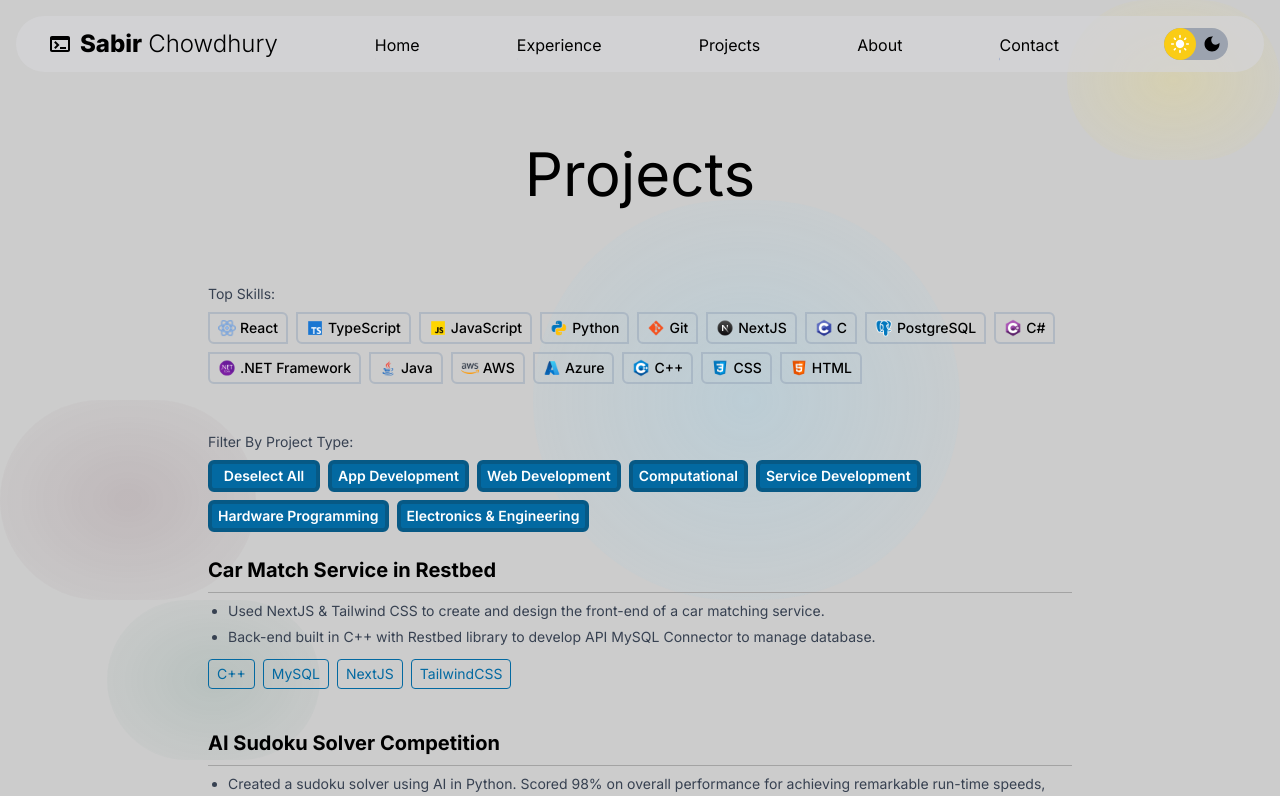
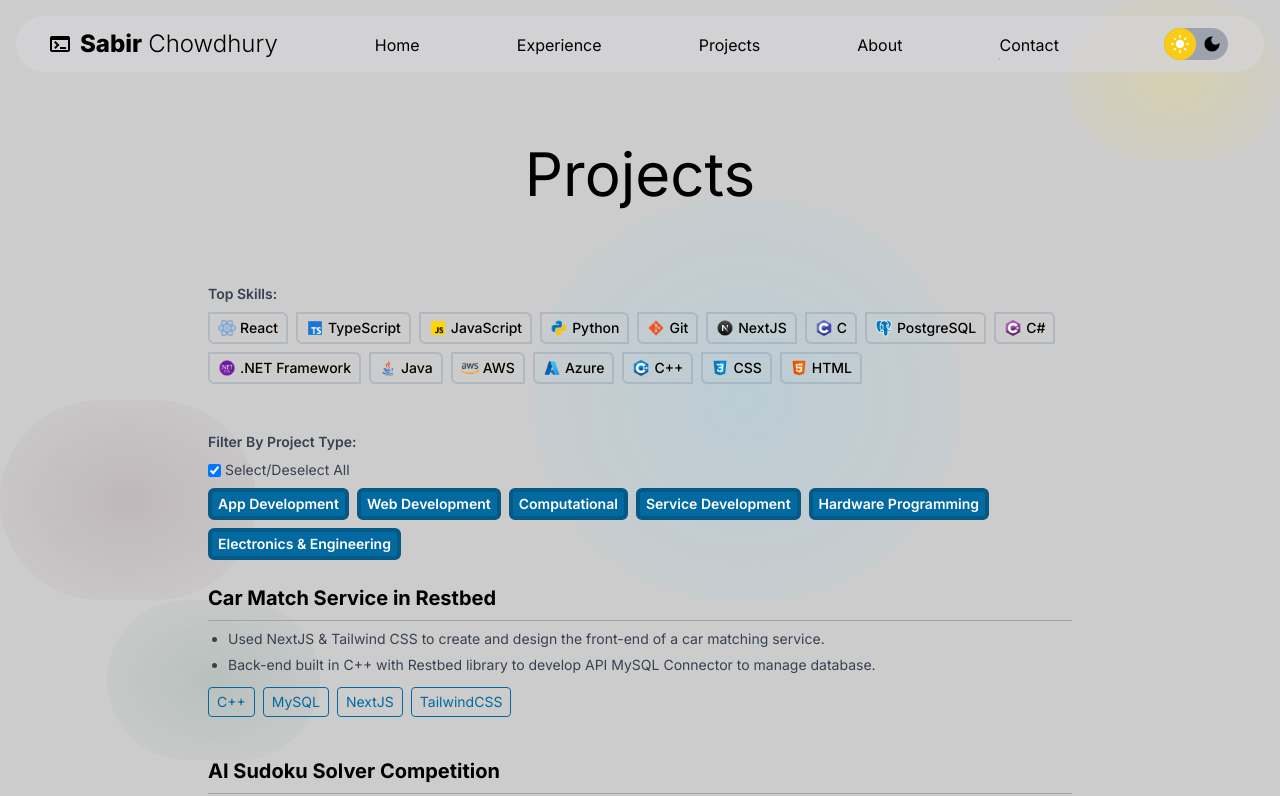
Before and after one commit to sabirchowdhury/portfolio-website, a Next.js app: page /projects in a window 1280 px wide. Shown: the top 796 px of the page. Built offline with nearby package versions, Linux system fonts and the light colour scheme.

Commit message:
add select all as checkbox

```diff
--- a/app/projects/page.tsx
+++ b/app/projects/page.tsx
@@ -63,7 +63,7 @@ export default function Home() {
           </div>
         ))}
       </div> */}
-      <h2 className="mb-2 text-sm text-gray-700 dark:text-slate-400">
+      <h2 className="mb-2 font-semibold text-sm text-gray-700 dark:text-slate-400">
         Top Skills:
       </h2>
       <ComponentInView
@@ -87,20 +87,13 @@ export default function Home() {
         ))}
       </ComponentInView>
 
-      <h2 className="mb-2 text-sm text-gray-700 dark:text-slate-400">
+      <h2 className="mb-2 font-semibold text-sm text-gray-700 dark:text-slate-400">
         Filter By Project Type:
       </h2>
-      <ComponentInView className="flex flex-wrap gap-2 mb-6">
-        <FilterButton
-          className="w-28"
-          buttonText={
-            Object.values(projectTypes)
-              .map((currentKey) => selectedProjectTypes.includes(currentKey))
-              .includes(false)
-              ? "Select All"
-              : "Deselect All"
-          }
-          isSelected={
+      <label className="flex items-center gap-1 mb-2 text-sm cursor-pointer text-gray-700 dark:text-gray-400">
+        <input
+          type="checkbox"
+          checked={
             !Object.values(projectTypes)
               .map((currentKey) => selectedProjectTypes.includes(currentKey))
               .includes(false)
@@ -115,7 +108,9 @@ export default function Home() {
             );
           }}
         />
-
+        Select/Deselect All
+      </label>
+      <ComponentInView className="flex flex-wrap gap-2 mb-6">
         {Object.values(projectTypes).map((key, filterIdx) => {
           return (
             <FilterButton
@@ -133,6 +128,7 @@ export default function Home() {
           );
         })}
       </ComponentInView>
+      <div className="flex flex-col w-full min-h-screen">
         {projects
           .filter(({ type }) =>
             type.find((typeToFilter) =>
@@ -176,6 +172,7 @@ export default function Home() {
             </span>
           </div>
         )}
+      </div>
     </main>
   );
 }
```
Lines whose indentation alone changed are shown as unchanged.
